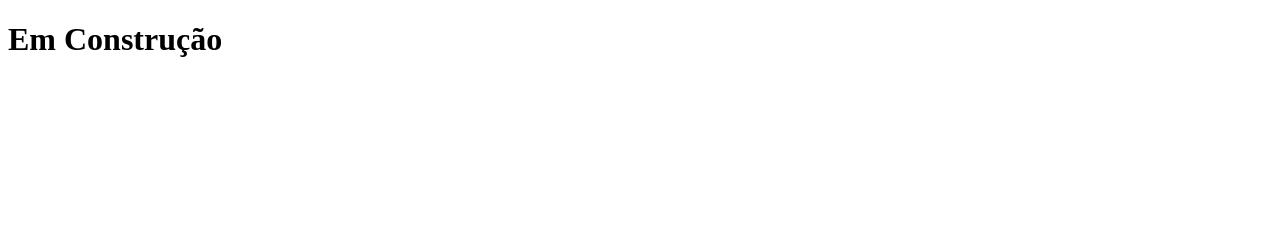
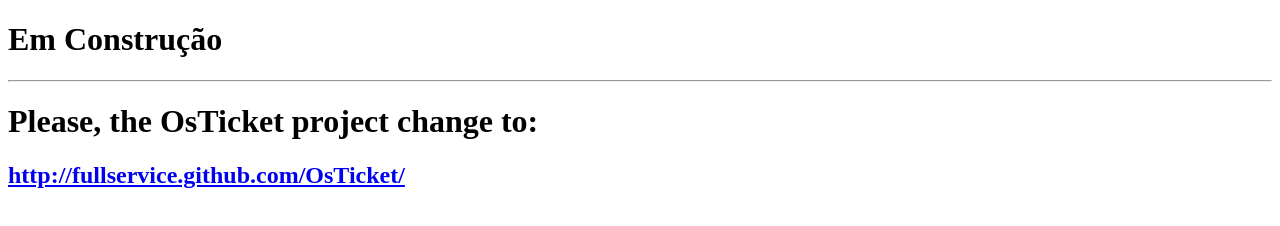
Before and after one commit to FullService/fullservice.github.com, a plain HTML site: page index.html in a window 1280 px wide. Drawn offline with Linux system fonts and the light colour scheme.

Commit message:
Edited index.html via GitHub

```diff
--- a/index.html
+++ b/index.html
@@ -6,6 +6,13 @@
 </head>
 <body>
 	<h1>Em Construção</h1>
+<hr />
+<h1>Please, the OsTicket project change to:</h1>
+	<h2>
+		<a href="http://fullservice.github.com/OsTicket/">http://fullservice.github.com/OsTicket/</a>
+	</h2>
+
+
 	<script type="text/javascript">
 		var _gaq = _gaq || [];
 		_gaq.push([ '_setAccount', 'UA-4516297-1' ]);
```
